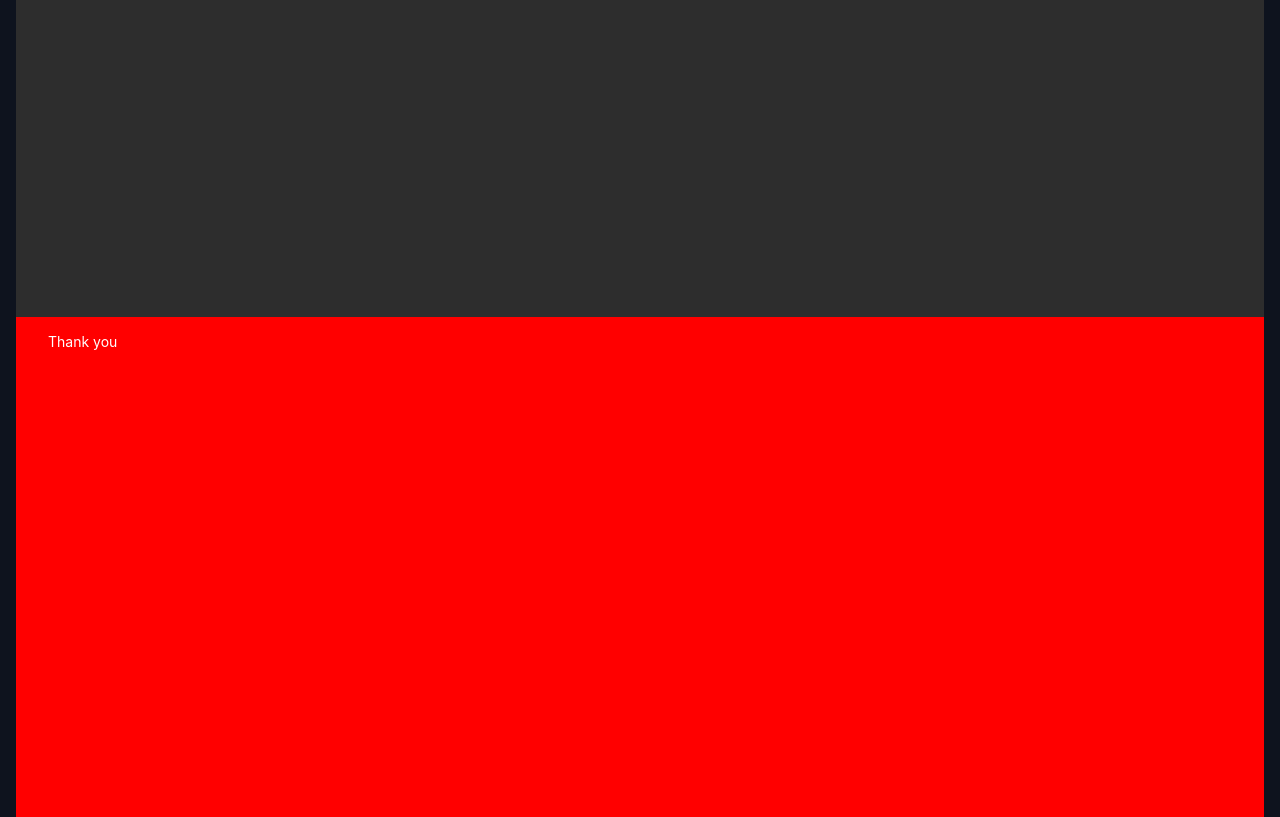
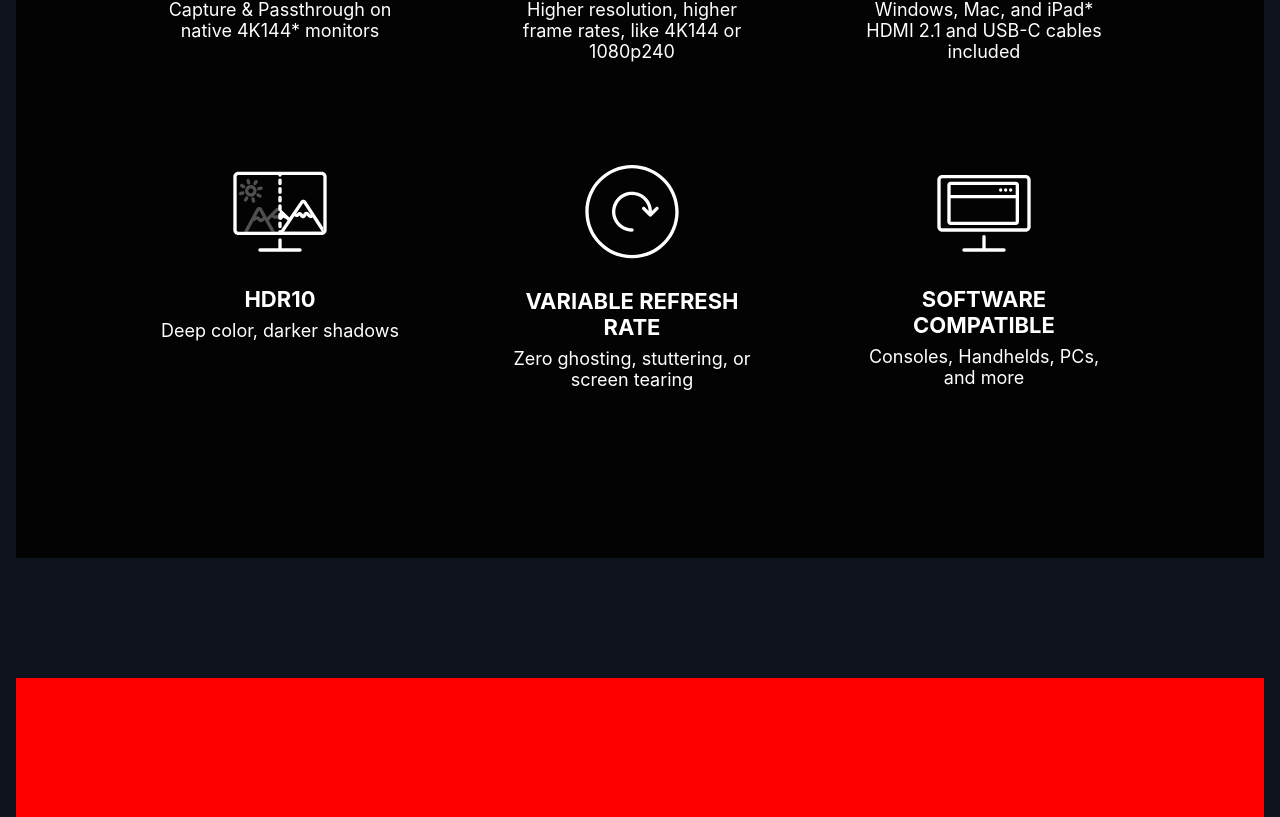
Before and after one commit to amirzenoozi/smal-interview, a React (Create React App) app: page / in a window 1280 px wide. Shown: the part 1283-2100 px from the top of the page. Built offline with nearby package versions, Linux system fonts and the light colour scheme; some icons are missing.

Commit message:
:construction: Feat: Work On Parallax Animation

```diff
--- /dev/null
+++ b/src/pages/home/feature.interface.ts
@@ -0,0 +1,5 @@
+export interface FeatureInterface {
+	image: string
+	title: string
+	desc: string
+}
--- a/src/pages/home/index.tsx
+++ b/src/pages/home/index.tsx
@@ -1,24 +1,57 @@
 import React, { useRef } from 'react'
 import Container from '../../components/container'
 import './style.scss'
-// import FlexRow from '../../components/flex-row'
-// import FlexCol from '../../components/flex-col'
+import FlexRow from '../../components/flex-row'
+import FlexCol from '../../components/flex-col'
 import gsap from 'gsap'
 import { ScrollTrigger } from 'gsap/ScrollTrigger'
 import { useGSAP } from '@gsap/react'
 import { useTranslation } from 'react-i18next'
+import { type FeatureInterface } from './feature.interface'
 
 gsap.registerPlugin(useGSAP, ScrollTrigger)
 
 function Home () {
 	const { t } = useTranslation(['home'])
 	const main = useRef<HTMLElement | null>(null) as React.MutableRefObject<HTMLInputElement>
+	const features: FeatureInterface[] = [
+		{
+			image: '/assets/4K144.svg',
+			title: t('features.0.title'),
+			desc: t('features.0.desc')
+		},
+		{
+			image: '/assets/hdmi21.svg',
+			title: t('features.1.title'),
+			desc: t('features.1.desc')
+		},
+		{
+			image: '/assets/plugnplay.svg',
+			title: t('features.2.title'),
+			desc: t('features.2.desc')
+		},
+		{
+			image: '/assets/hdr10.svg',
+			title: t('features.3.title'),
+			desc: t('features.3.desc')
+		},
+		{
+			image: '/assets/variablerefreshrate.svg',
+			title: t('features.4.title'),
+			desc: t('features.4.desc')
+		},
+		{
+			image: '/assets/softwarecompatible.svg',
+			title: t('features.5.title'),
+			desc: t('features.5.desc')
+		}
+	]
 
 	useGSAP(() => {
-		gsap.to('.section__desc', {
+		gsap.to('.section__content', {
 			y: 0,
 			scrollTrigger: {
-				trigger: '.section__desc',
+				trigger: '.section__content',
 				start: 'bottom bottom',
 				end: 'top 20%',
 				scrub: true,
@@ -45,14 +78,33 @@ function Home () {
 		<>
 			<section className={'page'}>
 				<Container>
-					<div className={['section', 'section--blue'].join(' ')}>
-						<p>{t('welcome')}</p>
+					<div className={['section', 'section--blue', 'section--centered'].join(' ')}>
+						<p className={'section__title'}>{t('welcome')}</p>
 					</div>
-					<div className={'section'} ref={main}>
-						<p className={'section__desc'}>{t('promotion_content')}</p>
+					<div className={['section', 'section--parallax'].join(' ')} ref={main}>
+						<div className={'section__content'}>
+							<p className={'section__desc'}>{t('promotion_content')}</p>
+							<FlexRow>
+								{
+									features.map((feature: FeatureInterface, index: number) => (
+										<FlexCol key={index} xs={12} sm={8}>
+											<div className={'feature'}>
+												<figure className={'figure__thumb'}>
+													<img src={feature.image} alt={feature.title}/>
+												</figure>
+												<div className={'feature__content'}>
+													<h3>{feature.title}</h3>
+													<p>{feature.desc}</p>
+												</div>
+											</div>
+										</FlexCol>
+									))
+								}
+							</FlexRow>
+						</div>
 					</div>
-					<div className={['section', 'section--red'].join(' ')}>
-						<p>{t('thanks')}</p>
+					<div className={['section', 'section--red', 'section--centered'].join(' ')}>
+						<p className={'section__title'}>{t('thanks')}</p>
 					</div>
 				</Container>
 			</section>
--- a/src/pages/home/style.scss
+++ b/src/pages/home/style.scss
@@ -14,25 +14,74 @@
 }
 
 .section {
+    position: relative;
     min-height: 100vh;
-    background-color: #2D2D2D;
-    padding: px-to-rem(32) px-to-rem(16);
+    background-color: #030303;
+    //padding: px-to-rem(16) px-to-rem(16) px-to-rem(32);
+
+    &__content {
+        transform: translateY(120px);
+    }
 
     &__desc {
-        transform: translateY(25vh);
         text-align: center;
         font-size: px-to-rem(24);
+        text-transform: uppercase;
+        margin-bottom: px-to-rem(32);
+    }
+    &__title {
+        text-align: center;
+        font-size: px-to-rem(32);
         text-transform: uppercase;
     }
 
     &--red {
         background-color: #FF0000;
+        z-index: 2;
     }
     &--blue {
         background-color: #0000FF;
+        z-index: 2;
+    }
+    &--centered {
+        display: flex;
+        flex-direction: column;
+        align-items: center;
+        justify-content: center;
+    }
+    &--parallax {
+        top: -120px;
+        z-index: 1;
     }
 
     @include respond-to(md) {
-        padding: px-to-rem(16) px-to-rem(32);
+        padding: 160px px-to-rem(96) 220px;
     }
 }
+
+.feature {
+    position: relative;
+    display: flex;
+    flex-direction: column;
+    align-items: center;
+    justify-content: center;
+    padding: px-to-rem(4) px-to-rem(48);
+
+    figure {
+        font-size: 0;
+        margin-bottom: px-to-rem(16);
+        text-align: center;
+    }
+    h3 {
+        text-align: center;
+        margin-bottom: px-to-rem(8);
+        text-transform: uppercase;
+        font-size: px-to-rem(22);
+    }
+    p {
+        text-align: center;
+        font-size: px-to-rem(18);
+
+        margin-bottom: px-to-rem(64);
+    }
+}
```
